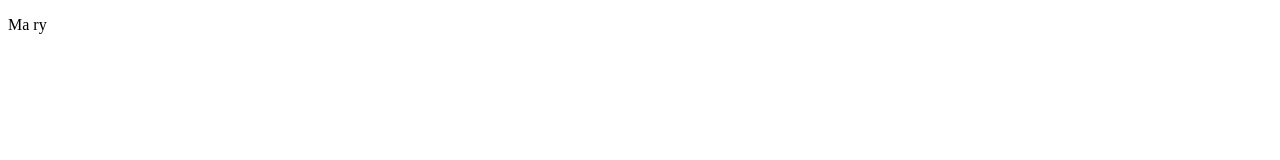
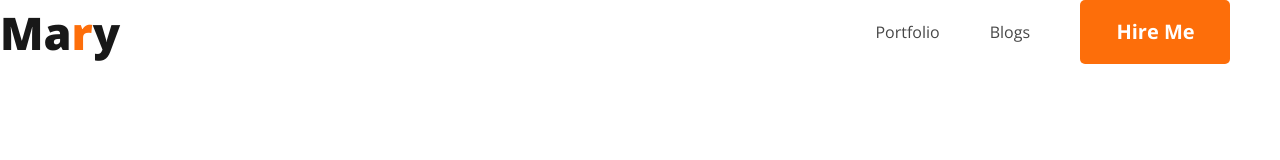
Before and after one commit to Roozaaa/Practice_01_Portfolio, a plain HTML site: page index.html in a window 1280 px wide. Drawn offline with nearby package versions, Linux system fonts and the light colour scheme.

Commit message:
basic nav added

```diff
--- /dev/null
+++ b/css/porfolio.css
@@ -0,0 +1,49 @@
+*{
+  margin: 0;
+  padding: 0;
+  font-family: "Open Sans", sans-serif;
+  font-optical-sizing: auto;
+  font-style: normal;
+}
+.text-primary{
+    color: #FD6E0A;
+}
+.btn-primary{
+    border-radius: 0.3125rem;
+    background: #FD6E0A;
+    color: #FFF;
+    border: 0;
+    font-size: 1.25rem;
+    font-style: normal;
+    font-weight: 700;
+}
+/* styles for nav */
+nav{
+    display: flex;
+    justify-content: space-between;
+    align-items: center;
+}
+nav > ul{
+    display: flex;
+    align-items: center;
+}
+nav > ul > li {
+    list-style: none;
+    margin-right: 50px;
+}
+nav > ul > li > a{
+    text-decoration: none;
+    color: #474747;
+}
+nav > ul > li > button{
+    width: 9.375rem;
+    height: 4rem;
+    flex-shrink: 0;
+    padding : 1.12rem 2.19rem 1.19rem 2.25rem;
+}
+.nav-title{
+    color: #181818;
+    font-size: 2.8125rem;
+    font-weight: 800;
+
+}
--- a/index.html
+++ b/index.html
@@ -4,13 +4,26 @@
     <meta charset="UTF-8">
     <meta name="viewport" content="width=device-width, initial-scale=1.0">
     <title>Web Developer Portfolio</title>
+
+    <!-- font links -->
+    <link rel="preconnect" href="https://fonts.googleapis.com">
+    <link rel="preconnect" href="https://fonts.gstatic.com" crossorigin>
+    <link href="https://fonts.googleapis.com/css2?family=Open+Sans:ital,wght@0,300..800;1,300..800&display=swap" rel="stylesheet">
+
+    <!-- css link -->
+    <link rel="stylesheet" href="css/porfolio.css">
 </head>
 <body>
     <!-- header started -->
     <header>
-        <div class="logo">
-            <p>Ma <span>r</span>y</p>
-        </div>
+        <nav>
+            <h3 class="nav-title">Ma<span class="text-primary">r</span>y</h3>
+            <ul>
+                <li><a href="#">Portfolio</a></li>
+                <li><a href="#">Blogs</a></li>
+                <li><button class="btn-primary">Hire Me</button></li>
+            </ul>
+        </nav>
     </header>
     <!-- header ends -->
 
```
